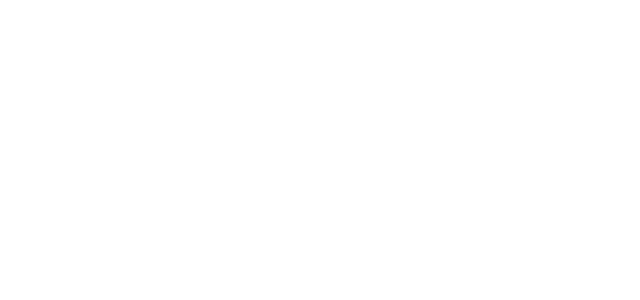
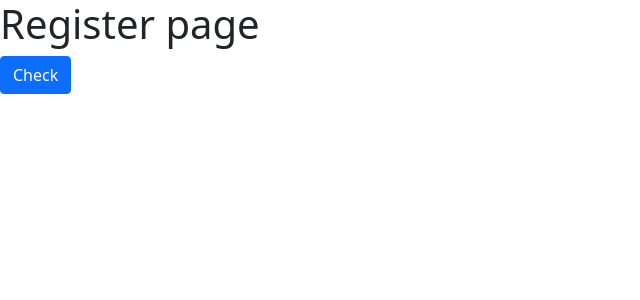
Before and after one commit to PrisecaruEmilia/EcommerceReact, a React (Create React App) app: page /register in a window 1280 px wide. Shown: the top 300 px of the page, without its empty margins (0-640 px from the left). Built offline with nearby package versions, Linux system fonts and the light colour scheme.

Commit message:
integrating bootstrap in the app

```diff
--- a/package.json
+++ b/package.json
@@ -6,6 +6,7 @@
     "@testing-library/jest-dom": "^5.16.1",
     "@testing-library/react": "^12.1.2",
     "@testing-library/user-event": "^13.5.0",
+    "bootstrap": "^5.1.3",
     "react": "^17.0.2",
     "react-dom": "^17.0.2",
     "react-router-dom": "^5.0.0",
--- a/src/App.js
+++ b/src/App.js
@@ -2,6 +2,8 @@
 import { BrowserRouter as Router, Route, Switch } from 'react-router-dom';
 import MasterLayout from './layouts/admin/MasterLayout';
 import Home from './components/frontend/Home';
+import Login from './components/frontend/auth/Login';
+import Register from './components/frontend/auth/Register';
 
 function App() {
   return (
@@ -9,6 +11,8 @@
       <Router>
         <Switch>
           <Route exact path="/" component={Home}></Route>
+          <Route path="/login" component={Login}></Route>
+          <Route path="/register" component={Register}></Route>
           <Route
             path="/admin"
             name="Admin"
--- /dev/null
+++ b/src/components/frontend/auth/Login.js
@@ -0,0 +1,9 @@
+import React from 'react';
+
+export default function Login() {
+  return (
+    <div>
+      <h1>Login page</h1>
+    </div>
+  );
+}
--- /dev/null
+++ b/src/components/frontend/auth/Register.js
@@ -0,0 +1,10 @@
+import React from 'react';
+
+export default function Register() {
+  return (
+    <div>
+      <h1>Register page</h1>
+      <button className="btn btn-primary">Check</button>
+    </div>
+  );
+}
--- a/src/index.js
+++ b/src/index.js
@@ -2,6 +2,8 @@
 import ReactDOM from 'react-dom';
 import App from './App';
 import reportWebVitals from './reportWebVitals';
+import 'bootstrap/dist/css/bootstrap.min.css';
+import 'bootstrap/dist/js/bootstrap.bundle.js';
 
 ReactDOM.render(
   <React.StrictMode>
```
Also changed, not shown: 1 other file (tests, documents, lock files or other folders).
